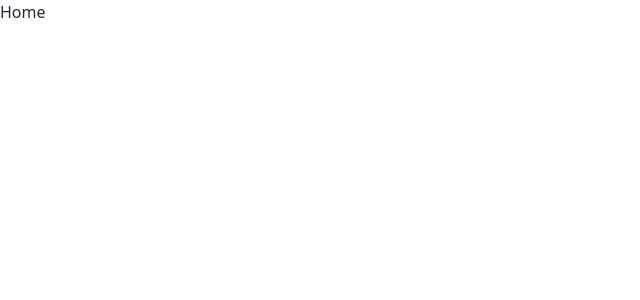
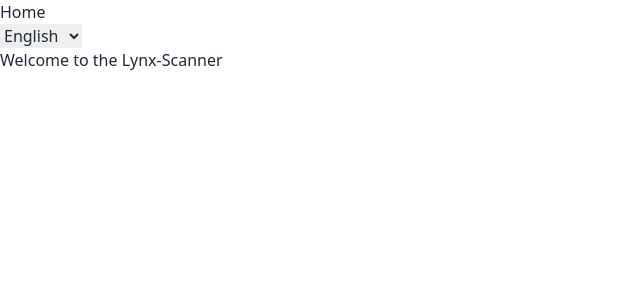
Before and after one commit to ADORSYS-GIS/lynx-scanner, a React (Vite) app: page / in a window 1280 px wide. Shown: the top 300 px of the page, without its empty margins (0-640 px from the left). Built offline with nearby package versions, Linux system fonts and the light colour scheme.

Commit message:
feat(frontend): Add language support for English and Deutsch (#50)

```diff
--- a/package.json
+++ b/package.json
@@ -17,10 +17,12 @@
   },
   "dependencies": {
     "autoprefixer": "^10.4.19",
+    "i18next": "^23.11.4",
     "md-to-pdf": "^5.2.4",
     "postcss": "^8.4.38",
     "react": "^18.2.0",
     "react-dom": "^18.2.0",
+    "react-i18next": "^14.1.1",
     "react-router-dom": "^6.23.0",
     "tailwindcss": "^3.4.3"
   },
@@ -29,6 +31,7 @@
     "@commitlint/config-conventional": "^19.2.2",
     "@commitlint/format": "^19.3.0",
     "@eslint/eslintrc": "^3.0.2",
+    "@types/i18next-browser-languagedetector": "^3.0.0",
     "@types/react": "^18.2.66",
     "@types/react-dom": "^18.2.22",
     "@typescript-eslint/eslint-plugin": "^7.7.1",
--- a/src/components/home-page.tsx
+++ b/src/components/home-page.tsx
@@ -1,7 +1,26 @@
 import React from 'react';
+import { useTranslation } from 'react-i18next';
 
 const Homepage: React.FC = () => {
-  return <h2>Home</h2>;
+  const { t, i18n } = useTranslation();
+
+  const changeLanguage = (event: React.ChangeEvent<HTMLSelectElement>) => {
+    const selectedLanguage = event.target.value;
+    i18n.changeLanguage(selectedLanguage);
+  };
+
+  return (
+    <>
+      <h1>Home</h1>
+      <div>
+        <select onChange={changeLanguage} value={i18n.language}>
+          <option value="en">English</option>
+          <option value="de">Deutsch</option>
+        </select>
+      </div>
+      <div>{t('welcome')}</div>
+    </>
+  );
 };
 
 export default Homepage;
--- /dev/null
+++ b/src/i18n.ts
@@ -0,0 +1,26 @@
+import i18n from 'i18next';
+import { initReactI18next } from 'react-i18next';
+import LanguageDetector from 'i18next-browser-languagedetector';
+import enJSon from './i18n/en.json';
+import deJSon from './i18n/de.json';
+
+i18n
+  .use(LanguageDetector)
+  .use(initReactI18next)
+  .init({
+    fallbackLng: 'en',
+    debug: true,
+    interpolation: {
+      escapeValue: false,
+    },
+    resources: {
+      en: {
+        translation: enJSon,
+      },
+      de: {
+        translation: deJSon,
+      },
+    },
+  });
+
+export default i18n;
--- /dev/null
+++ b/src/i18n/de.json
@@ -0,0 +1,3 @@
+{
+    "welcome": "Willkommen bei Lynx-Scanner"
+  }
--- /dev/null
+++ b/src/i18n/en.json
@@ -0,0 +1,3 @@
+{
+    "welcome": "Welcome to the Lynx-Scanner"
+  }
--- a/src/main.tsx
+++ b/src/main.tsx
@@ -1,11 +1,16 @@
 import React from 'react';
 import ReactDOM from 'react-dom/client';
 import { App } from './app.tsx';
-
+import { I18nextProvider } from 'react-i18next';
+import i18n from './i18n';
 import './index.scss';
 
-ReactDOM.createRoot(document.getElementById('root')!).render(
+const rootElement = document.getElementById('root') as HTMLElement;
+const root = ReactDOM.createRoot(rootElement);
+root.render(
   <React.StrictMode>
-    <App />
+    <I18nextProvider i18n={i18n}>
+      <App />
+    </I18nextProvider>
   </React.StrictMode>
 );
```
Also changed, not shown: 1 other file (tests, documents, lock files or other folders).
